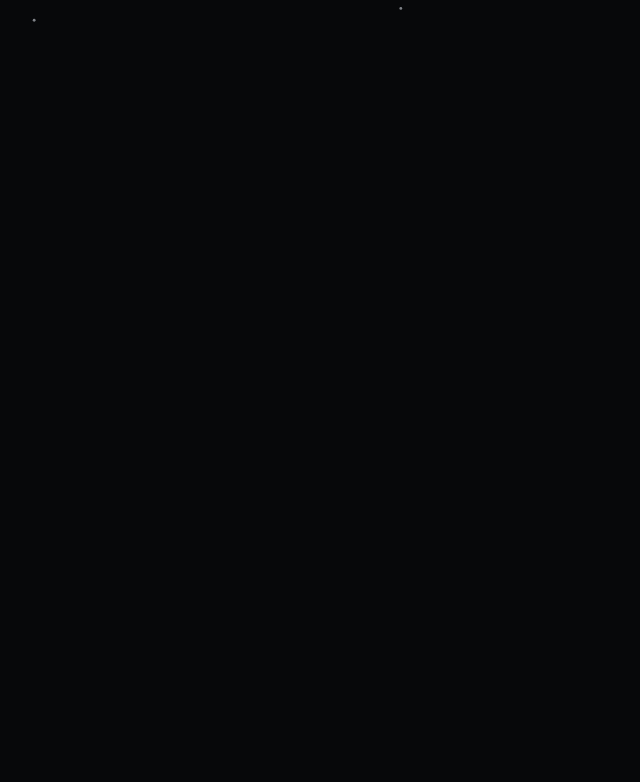
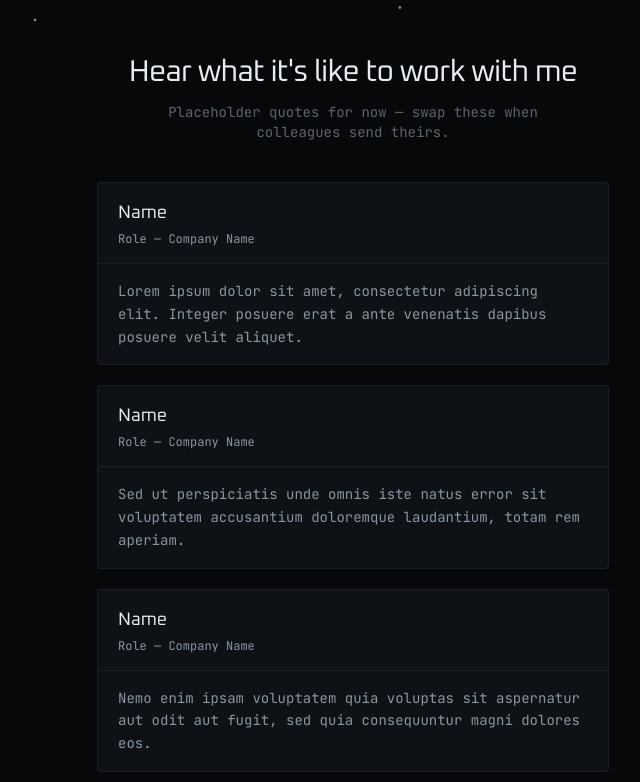
Before and after one commit to murali-vivek/my-portfolio, a Next.js app: page / in a window 1280 px wide. Shown: the part 778-1560 px from the top of the page, without its empty margins (287-927 px from the left). Before the commit the page ends 800 px from the top, so only its background shows below. Built offline with nearby package versions, Linux system fonts and the light colour scheme.

Commit message:
Added footer and testimonials card in the Home Page.

```diff
--- a/src/app/layout.tsx
+++ b/src/app/layout.tsx
@@ -1,4 +1,5 @@
 import { JetBrains_Mono, Oxanium } from "next/font/google";
+import { SiteFooter } from "@/components/layout/SiteFooter";
 import { SiteHeader } from "@/components/layout/SiteHeader";
 import { SkipLink } from "@/components/layout/SkipLink";
 import { site } from "@/lib/site";
@@ -38,6 +39,7 @@ export default function RootLayout({ children }: LayoutProps<"/">) {
         <SkipLink />
         <SiteHeader />
         {children}
+        <SiteFooter />
       </body>
     </html>
   );
--- a/src/app/page.tsx
+++ b/src/app/page.tsx
@@ -1,11 +1,13 @@
 import { Constellation } from "@/components/home/Constellation";
 import { HomeHero } from "@/components/home/HomeHero";
+import { Testimonials } from "@/components/home/Testimonials";
 
 export default function Home() {
   return (
     <main id="main">
       <Constellation />
       <HomeHero />
+      <Testimonials />
     </main>
   );
 }
--- a/src/components/home/SocialLinks.tsx
+++ b/src/components/home/SocialLinks.tsx
@@ -24,9 +24,9 @@ const items = [
   },
 ] as const;
 
-export function SocialLinks() {
+export function SocialLinks({ className = "mt-8" }: { className?: string }) {
   return (
-    <ul className="mt-8 flex items-center justify-center gap-6">
+    <ul className={`flex items-center justify-center gap-6 ${className}`.trim()}>
       {items.map((item) => (
         <li key={item.label} className="flex justify-center">
           <a
--- /dev/null
+++ b/src/components/home/TestimonialCard.tsx
@@ -0,0 +1,25 @@
+type TestimonialCardProps = {
+  name: string;
+  role: string;
+  company: string;
+  quote: string;
+};
+
+export function TestimonialCard({
+  name,
+  role,
+  company,
+  quote,
+}: TestimonialCardProps) {
+  return (
+    <article className="overflow-hidden rounded-sm border border-line bg-surface text-left">
+      <header className="border-b border-line px-5 py-4">
+        <p className="font-display text-lg text-foreground">{name}</p>
+        <p className="mt-1 font-mono text-xs text-muted">
+          {role} — {company}
+        </p>
+      </header>
+      <p className="px-5 py-4 text-sm leading-relaxed text-muted">{quote}</p>
+    </article>
+  );
+}
--- /dev/null
+++ b/src/components/home/Testimonials.tsx
@@ -0,0 +1,33 @@
+import { TestimonialCard } from "@/components/home/TestimonialCard";
+import { testimonials } from "@/lib/testimonials";
+
+export function Testimonials() {
+  return (
+    <section
+      className="relative z-10 mx-auto w-full max-w-xl px-6 pb-24 pt-8 sm:px-8"
+      aria-labelledby="testimonials-heading"
+    >
+      <h2
+        id="testimonials-heading"
+        className="text-center font-display text-2xl tracking-tight sm:text-3xl"
+      >
+        Hear what it&apos;s like to work with me
+      </h2>
+      <p className="mx-auto mt-3 max-w-md text-center text-sm text-faint">
+        Placeholder quotes for now — swap these when colleagues send theirs.
+      </p>
+      <ul className="mt-10 flex flex-col gap-5">
+        {testimonials.map((item) => (
+          <li key={item.id}>
+            <TestimonialCard
+              name={item.name}
+              role={item.role}
+              company={item.company}
+              quote={item.quote}
+            />
+          </li>
+        ))}
+      </ul>
+    </section>
+  );
+}
--- /dev/null
+++ b/src/components/layout/SiteFooter.tsx
@@ -0,0 +1,21 @@
+"use client";
+
+import { SocialLinks } from "@/components/home/SocialLinks";
+import { usePathname } from "next/navigation";
+
+export function SiteFooter() {
+  const pathname = usePathname();
+
+  if (pathname === "/") return null;
+
+  return (
+    <footer className="relative z-10 border-t border-line px-6 py-8 sm:px-8">
+      <div className="mx-auto flex max-w-2xl flex-col items-center">
+        <p className="font-mono text-[10px] uppercase tracking-[0.18em] text-faint">
+          Contact
+        </p>
+        <SocialLinks className="mt-4" />
+      </div>
+    </footer>
+  );
+}
--- /dev/null
+++ b/src/lib/testimonials.ts
@@ -0,0 +1,34 @@
+export const testimonials = [
+  {
+    id: "1",
+    name: "Name",
+    role: "Role",
+    company: "Company Name",
+    quote:
+      "Lorem ipsum dolor sit amet, consectetur adipiscing elit. Integer posuere erat a ante venenatis dapibus posuere velit aliquet.",
+  },
+  {
+    id: "2",
+    name: "Name",
+    role: "Role",
+    company: "Company Name",
+    quote:
+      "Sed ut perspiciatis unde omnis iste natus error sit voluptatem accusantium doloremque laudantium, totam rem aperiam.",
+  },
+  {
+    id: "3",
+    name: "Name",
+    role: "Role",
+    company: "Company Name",
+    quote:
+      "Nemo enim ipsam voluptatem quia voluptas sit aspernatur aut odit aut fugit, sed quia consequuntur magni dolores eos.",
+  },
+  {
+    id: "4",
+    name: "Name",
+    role: "Role",
+    company: "Company Name",
+    quote:
+      "Neque porro quisquam est, qui dolorem ipsum quia dolor sit amet, consectetur, adipisci velit, sed quia non numquam eius modi.",
+  },
+] as const;
```
